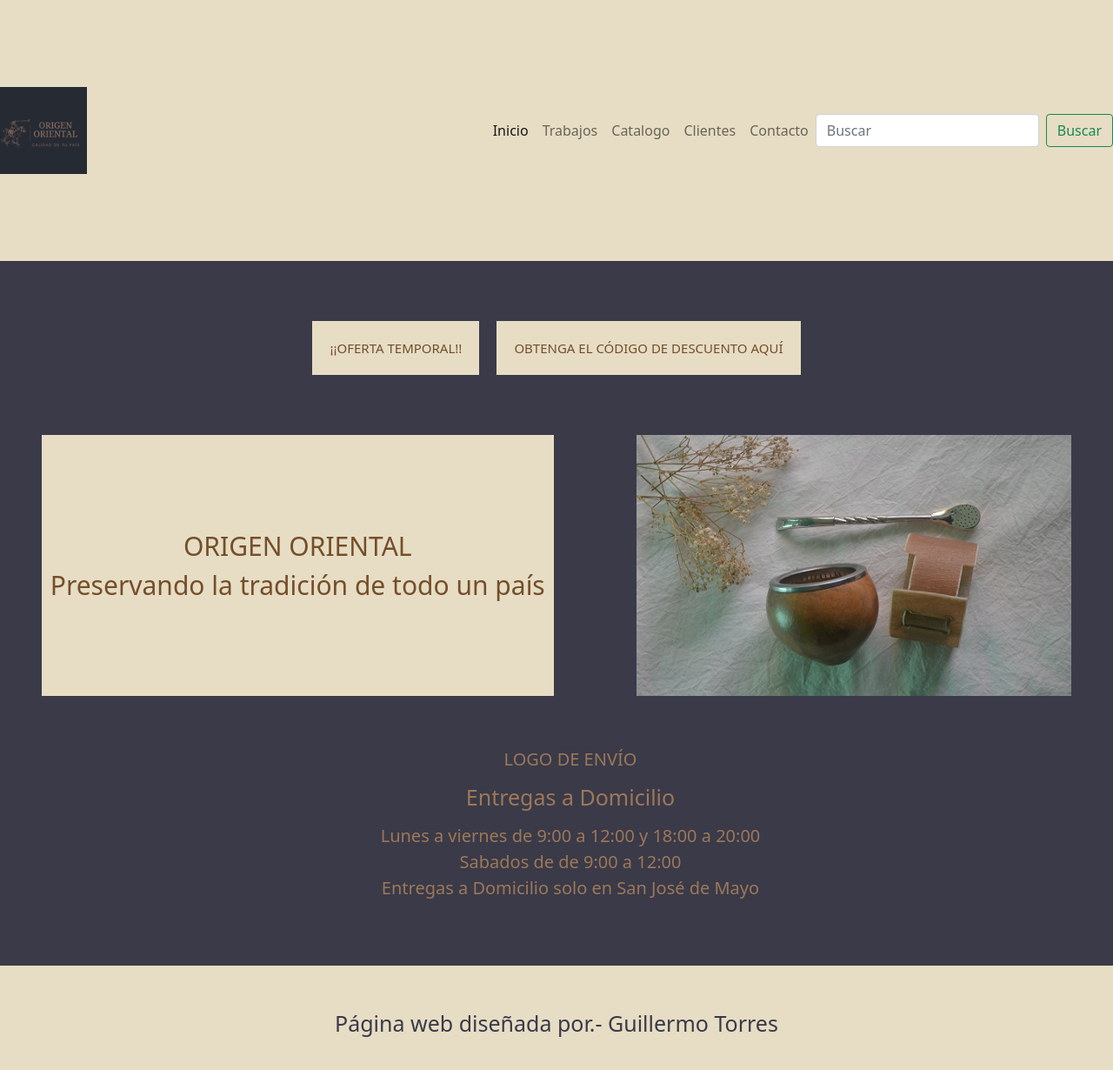
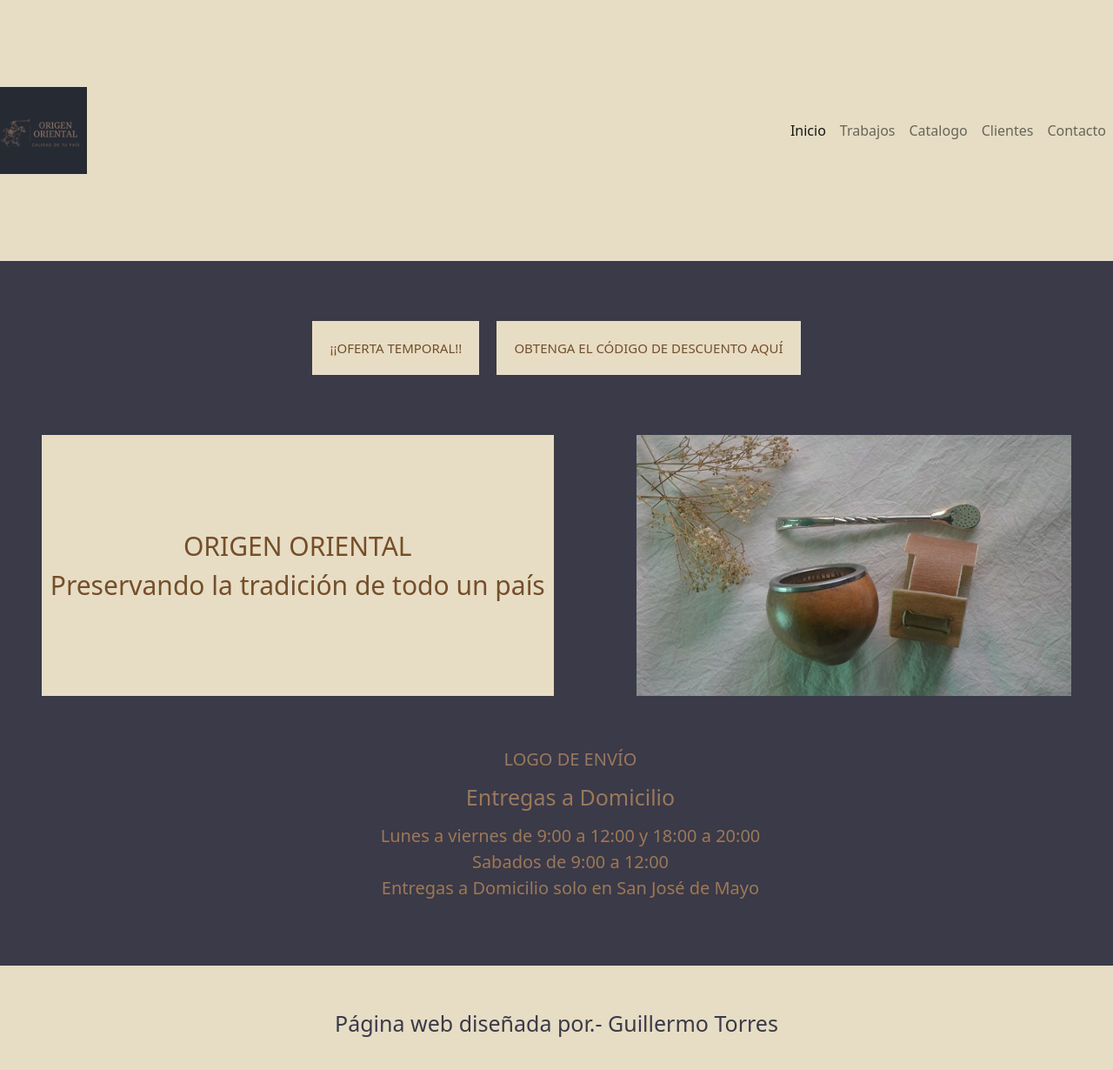
Before and after one commit to Guilleto98/ProyectoFinal1, a website: page index.html in a window 1280 px wide. Shown: the whole page at 87% size. Drawn offline with nearby package versions, Linux system fonts and the light colour scheme; files whose address does not match are found by name.

Commit message:
Primer Commit

```diff
--- a/index.html
+++ b/index.html
@@ -41,10 +41,7 @@
                   </li>
 
                 </ul>
-                <form class="d-flex">
-                  <input class="form-control me-2" type="search" placeholder="Buscar" aria-label="Search">
-                  <button class="btn btn-outline-success" type="submit">Buscar</button>
-                </form>
+
               </div>
             </div>
           </nav>
@@ -79,7 +76,7 @@
                <li>LOGO DE ENVÍO </li>
                <li class="envDom">Entregas a Domicilio</li>
                <li>Lunes a viernes de 9:00 a 12:00 y 18:00 a 20:00</li>
-               <li>Sabados de de 9:00 a 12:00 </li>
+               <li>Sabados de 9:00 a 12:00 </li>
                <li class="aclaracion">Entregas a Domicilio solo en San José de Mayo</li>
              </ul>
            </div>
--- a/scss/style.scss
+++ b/scss/style.scss
@@ -1,5 +1,6 @@
 @import '_variables.scss';
 @import '_mixin.scss';
+@import '_carrusel.scss';
 
 
 *{
```
Also changed, not shown: html/catalogo.html (+1 -4 lines), html/clientes.html (+1 -4 lines), html/contacto.html (+1 -4 lines), css/index2.css, html/trabajos.html (line endings or trailing spaces).
